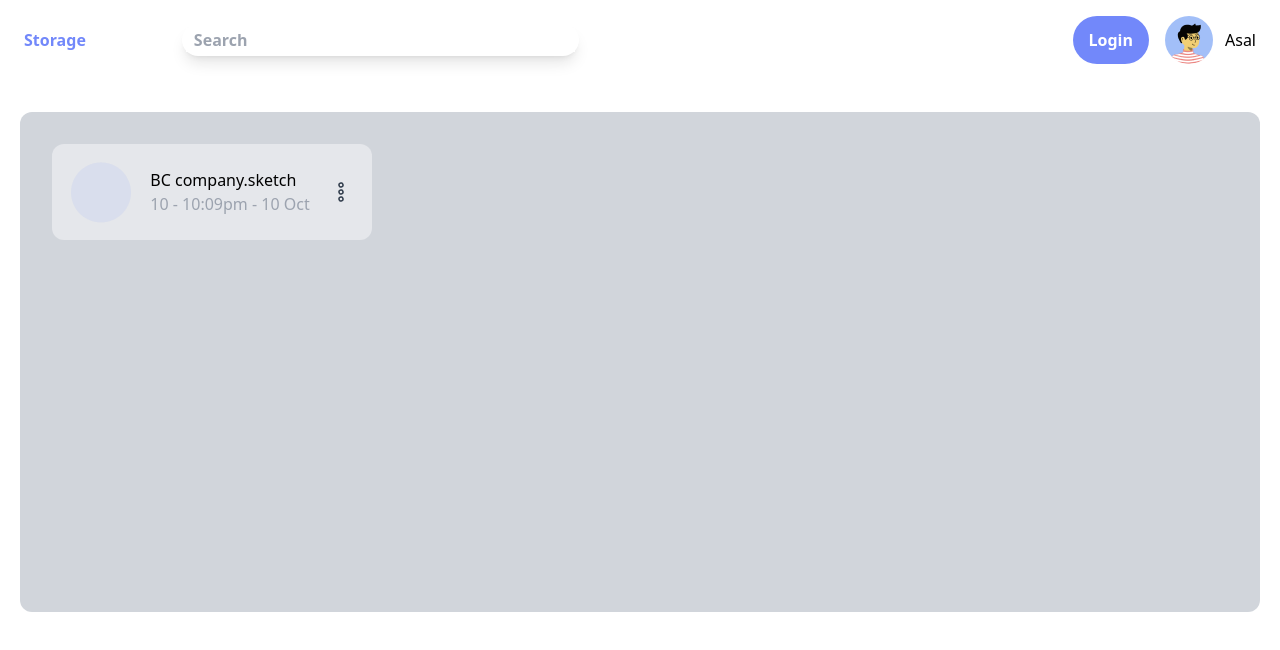
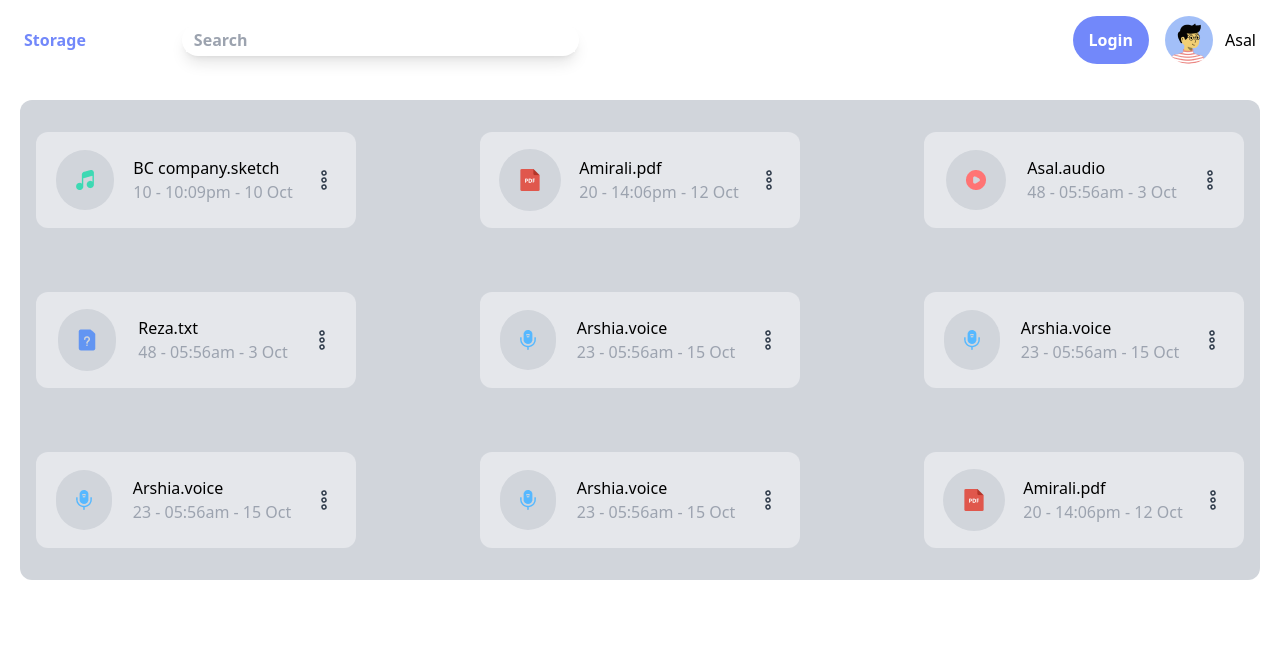
Before and after one commit to liAmirali/UIWeb-final-project-front, a Vue app: page / in a window 1280 px wide. Shown: the top 650 px of the page. Built offline with nearby package versions, Linux system fonts and the light colour scheme.

Commit message:
Add file type icons to objects

```diff
--- a/src/components/modules/objects/ObjectCard.vue
+++ b/src/components/modules/objects/ObjectCard.vue
@@ -1,10 +1,34 @@
 <template>
   <div class="inline-block">
     <div
-      class="flex w-80 h-24 bg-gray-200 rounded-xl justify-evenly items-center my-8 mx-8"
+      class="flex w-80 h-24 bg-gray-200 rounded-xl justify-evenly items-center my-8 mx-4"
     >
-      <div>
-        <img src="../../../assets/circle.png" alt="" />
+      <div class="rounded-full bg-gray-300 p-5">
+        <img
+          v-if="fileType === 'music'"
+          src="../../../assets/icons/Logo/Music.png"
+          alt=""
+        />
+        <img
+          v-if="fileType === 'others'"
+          src="../../../assets/icons/Logo/Others.png"
+          alt=""
+        />
+        <img
+          v-if="fileType === 'voice'"
+          src="../../../assets/icons/Logo/Voice.png"
+          alt=""
+        />
+        <img
+          v-if="fileType === 'pdf'"
+          src="../../../assets/icons/Logo/PDF.png"
+          alt=""
+        />
+        <img
+          v-if="fileType === 'audio'"
+          src="../../../assets/icons/Logo/Audio.png"
+          alt=""
+        />
       </div>
       <div>
         <h3>{{ fileName }}</h3>
--- a/src/components/modules/objects/ObjectContainer.vue
+++ b/src/components/modules/objects/ObjectContainer.vue
@@ -1,6 +1,8 @@
 <template>
-  <div class="bg-gray-300 my-8 mx-5 rounded-xl h-[500px]">
+  <div class="bg-gray-300 my-5 mx-5 rounded-xl flex flex-wrap justify-between">
     <object-card
+      v-for="file in files"
+      :key="file.fileName"
       :fileName="file.fileName"
       :fileSize="file.fileSize"
       :fileHour="file.fileHour"
@@ -19,13 +21,71 @@ export default {
   },
   data() {
     return {
-      file: {
+      files: [
+        {
           fileName: "BC company.sketch",
           fileSize: 10,
           fileHour: "10:09pm",
           fileDate: "10 Oct",
+          fileType: "music",
+        },
+        {
+          fileName: "Amirali.pdf",
+          fileSize: 20,
+          fileHour: "14:06pm",
+          fileDate: "12 Oct",
           fileType: "pdf",
         },
+        {
+          fileName: "Asal.audio",
+          fileSize: 48,
+          fileHour: "05:56am",
+          fileDate: "3 Oct",
+          fileType: "audio",
+        },
+        {
+          fileName: "Reza.txt",
+          fileSize: 48,
+          fileHour: "05:56am",
+          fileDate: "3 Oct",
+          fileType: "others",
+        },
+        {
+          fileName: "Arshia.voice",
+          fileSize: 23,
+          fileHour: "05:56am",
+          fileDate: "15 Oct",
+          fileType: "voice",
+        },
+        {
+          fileName: "Arshia.voice",
+          fileSize: 23,
+          fileHour: "05:56am",
+          fileDate: "15 Oct",
+          fileType: "voice",
+        },
+        {
+          fileName: "Arshia.voice",
+          fileSize: 23,
+          fileHour: "05:56am",
+          fileDate: "15 Oct",
+          fileType: "voice",
+        },
+        {
+          fileName: "Arshia.voice",
+          fileSize: 23,
+          fileHour: "05:56am",
+          fileDate: "15 Oct",
+          fileType: "voice",
+        },
+        {
+          fileName: "Amirali.pdf",
+          fileSize: 20,
+          fileHour: "14:06pm",
+          fileDate: "12 Oct",
+          fileType: "pdf",
+        },
+      ],
     };
   },
 };
```
Also changed, not shown: src/assets/icons/Logo/Others.png (renamed from src/assets/icons/Logo/Others file.png), src/assets/icons/Logo/PDF.png (renamed from src/assets/icons/Logo/Logo PDF.png). Lines whose indentation alone changed are shown as unchanged.
